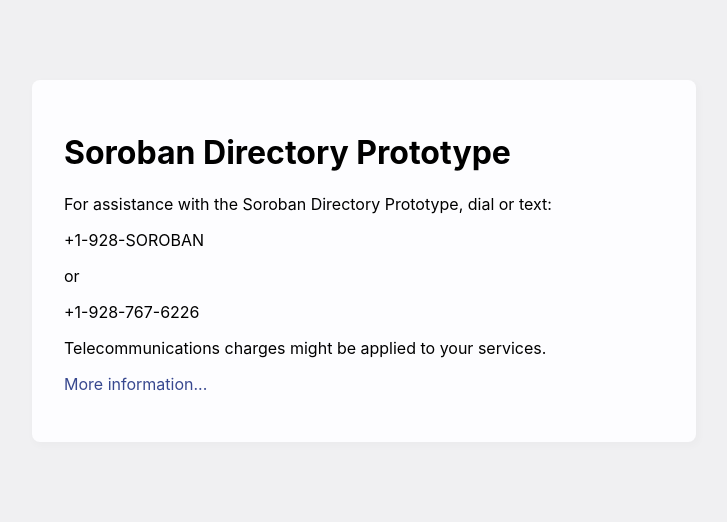
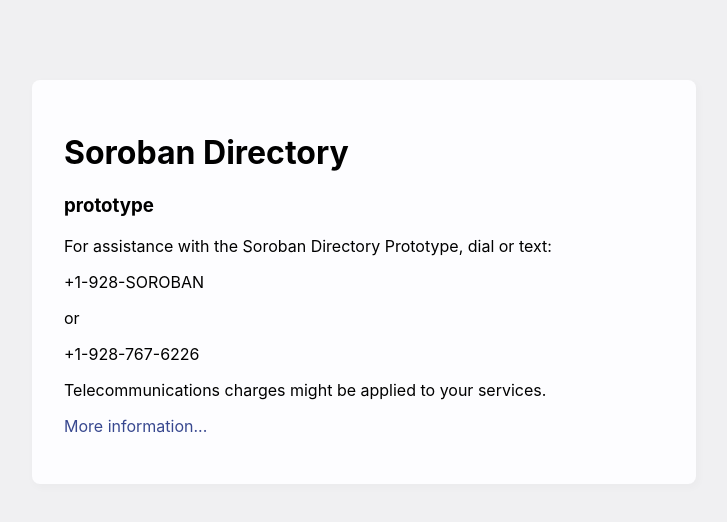
Before and after one commit to DesertBlockchain/StarChainCamp, a plain HTML site: page index.html in a window 1280 px wide. Shown: the whole page, without its empty margins (276-1003 px from the left). Drawn offline with Linux system fonts and the light colour scheme.

Commit message:
Update index.html

```diff
--- a/index.html
+++ b/index.html
@@ -37,7 +37,8 @@
 
 <body>
 <div>
-    <h1>Soroban Directory Prototype</h1>
+    <h1>Soroban Directory</h1>
+    <h3>prototype</h3>
     <p>For assistance with the Soroban Directory Prototype, dial or text:</p>
     <p>+1-928-SOROBAN</p>
     <p>or</p>
```
